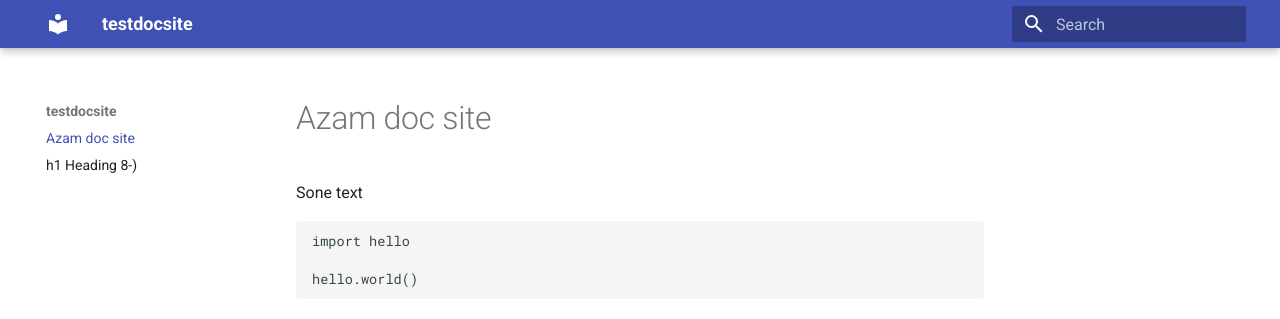
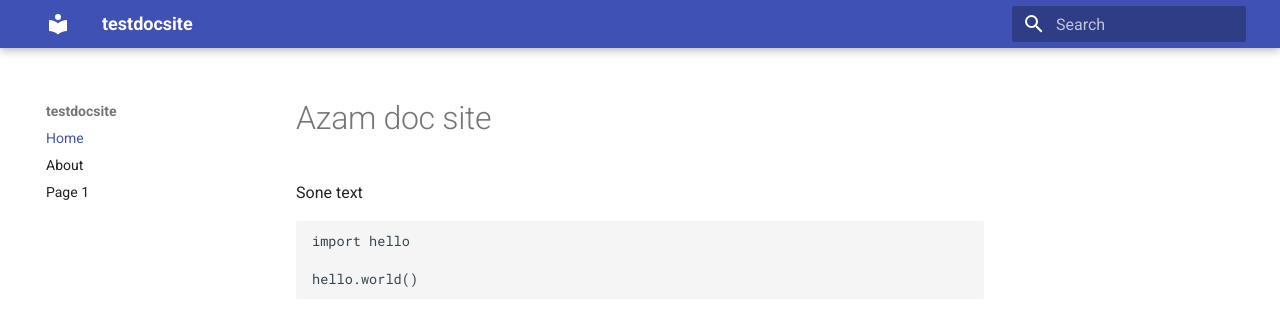
Before and after one commit to adin786/test-doc-site, an MkDocs documentation site: the page built from docs/index.md, in a window 1280 px wide. Shown: the top 319 px of the page. Built offline with MkDocs 1.6.1 and Material for MkDocs 9.7.7, drawn with Linux system fonts in a browser that asks for light colours.

Commit message:
add page

```diff
--- a/mkdocs.yml
+++ b/mkdocs.yml
@@ -1,3 +1,7 @@
 site_name: testdocsite
 theme:
   name: material
+nav:
+  - 'Home': index.md
+  - 'About': about.md
+  - 'Page 1': page1.md
```
Also changed, not shown: docs/page1.md (added).
